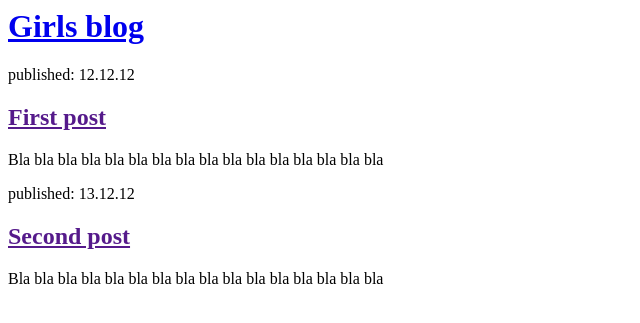
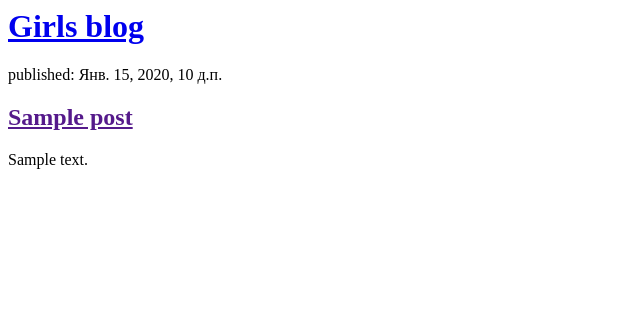
Before and after one commit to Bincha3000/Django-girls, a Django app: template mysite/blog/templates/blog/post_list.html in a window 1280 px wide. Shown: the top 323 px of the page, without its empty margins (0-640 px from the left). Run offline with Django 3.2, Linux system fonts and the light colour scheme; the template is opened without the code that fills it: values that come from a table or form of the project are taken from there, others are empty; tables that the repository leaves empty hold one stand-in row (values such as "Sample post").

Commit message:
Modified templates to display posts from database

```diff
--- a/mysite/blog/templates/blog/post_list.html
+++ b/mysite/blog/templates/blog/post_list.html
@@ -6,18 +6,12 @@
         <div>
             <h1><a href="/">Girls blog</a></h1>
         </div>
-
+        {% for post in posts %}
         <div>
-            <p>published: 12.12.12</p>
-            <h2><a href="">First post</a></h2>
-            <p>Bla bla bla bla bla bla bla bla bla bla bla bla bla bla bla bla </p>
+            <p>published: {{ post.published_date }}</p>
+            <h2><a href="">{{ post.title }}</a></h2>
+            <p>{{ post.text|linebreaksbr }}</p>
         </div>
-
-
-        <div>
-            <p>published: 13.12.12</p>
-            <h2><a href="">Second post</a></h2>
-            <p>Bla bla bla bla bla bla bla bla bla bla bla bla bla bla bla bla </p>
-        </div>
+        {% endfor %}
     </body>
 </html>
--- a/mysite/blog/views.py
+++ b/mysite/blog/views.py
@@ -1,6 +1,8 @@
 from django.shortcuts import render
-
+from django.utils import timezone
+from .models import Post
 
 
 def post_list(request):
-    return render(request, 'blog/post_list.html', {})
+    posts = Post.objects.filter(published_date__lte=timezone.now()).order_by('published_date')
+    return render(request, 'blog/post_list.html', {'posts': posts})
```
